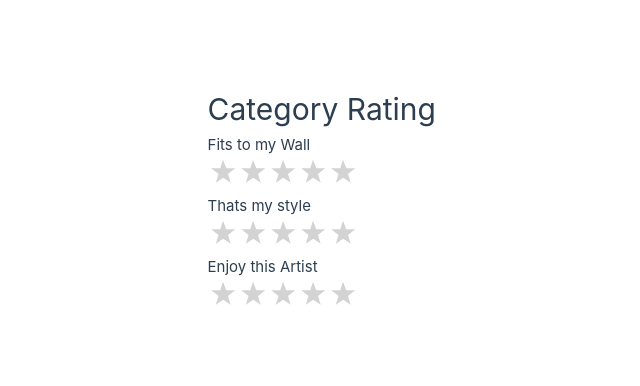
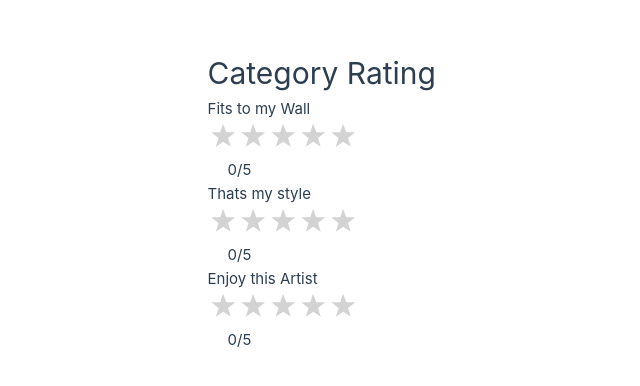
Before and after one commit to waqas1266/lumas-star-rating-task, a Vue app: page / in a window 1280 px wide. Shown: the part 200-586 px from the top of the page, without its empty margins (204-844 px from the left). Built offline with nearby package versions, Linux system fonts and the light colour scheme; the HTML template or start-up script is replaced by a standard one.

Commit message:
feat: Add Implementation of setRating method

```diff
--- a/src/components/CategoryRating/RatingSingleStar.vue
+++ b/src/components/CategoryRating/RatingSingleStar.vue
@@ -1,6 +1,7 @@
 <template>
   <span
     class="star"
+    :class="{ filled: props.isFilled }"
     @click="handleClick"
     @mouseHover="handleMouseHover"
     @mouseLeave="handleMouseLeave"
@@ -10,6 +11,9 @@
 </template>
 <script setup lang="ts">
 import StarIcon from '@/icons/StarIcon.vue'
+import { useCategoryRatingStore } from '@/stores/CategoryRatingStore.ts'
+
+const categoryRatingStore = useCategoryRatingStore()
 
 // Define props to receive star and category index
 const props = defineProps({
@@ -21,12 +25,18 @@ const props = defineProps({
     type: Number,
     required: true,
   },
+  isFilled: {
+    type: Boolean,
+    required: true,
+  },
 })
 
 /**
  * Update rating in the store by clicking on the star
  */
-const handleClick = () => {}
+const handleClick = () => {
+  categoryRatingStore.setRating(props.categoryIndex, props.starIndex)
+}
 
 /**
  * Update rating in the store on mouse hover
@@ -38,6 +48,7 @@ const handleMouseHover = () => {}
  */
 const handleMouseLeave = () => {}
 </script>
+
 <style scoped>
 .star {
   cursor: pointer;
@@ -49,4 +60,8 @@ const handleMouseLeave = () => {}
 .star:hover {
   transform: scale(1.2);
 }
+
+.star.filled {
+  color: gold;
+}
 </style>
--- a/src/components/CategoryRating/RatingStars.vue
+++ b/src/components/CategoryRating/RatingStars.vue
@@ -8,8 +8,10 @@
         :key="star"
         :starIndex="star"
         :categoryIndex="props.categoryIndex"
+        :isFilled="star <= (props.category.rating ?? 0)"
       />
     </div>
+    <span class="rating">{{ props.category.rating }}/5</span>
   </div>
 </template>
 <script setup lang="ts">
@@ -18,7 +20,6 @@ import type { ICategory } from '@/types/ICategory.ts'
 import RatingSingleStar from '@/components/CategoryRating/RatingSingleStar.vue'
 
 // Define props to receive categories Array and category index
-
 const props = defineProps({
   category: {
     type: Object as PropType<ICategory>,
@@ -30,4 +31,13 @@ const props = defineProps({
   },
 })
 </script>
-<style scoped></style>
+<style scoped>
+.stars {
+  display: flex;
+  align-content: center;
+}
+
+.rating {
+  margin-left: 20px;
+}
+</style>
--- a/src/stores/CategoryRatingStore.ts
+++ b/src/stores/CategoryRatingStore.ts
@@ -27,11 +27,23 @@ export const useCategoryRatingStore = defineStore('categoryRating', () => {
     }
   }
 
+  /**
+   * Set Ratings for specific category
+   * @param categoryIndex
+   * @param rating
+   * @return void
+   */
+
+  const setRating = (categoryIndex: number, rating: number): void => {
+    categories.value[categoryIndex].rating = rating
+  }
+
   // Automatically fetch categories when the store is initialized
   fetchCategories()
 
   // Return all functions and categories for component usage
   return {
     categories,
+    setRating
   }
 })
```
